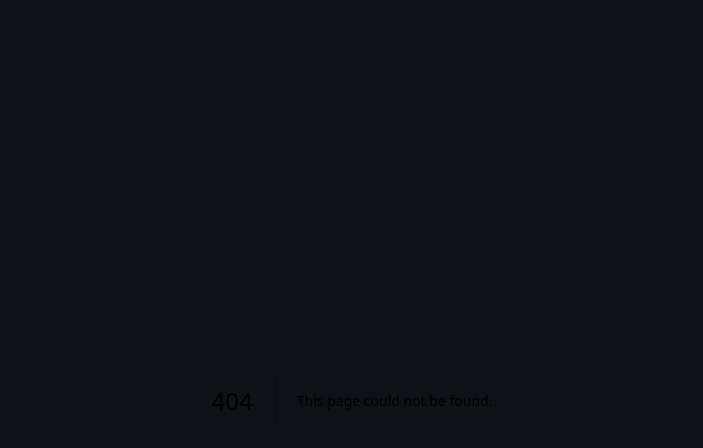
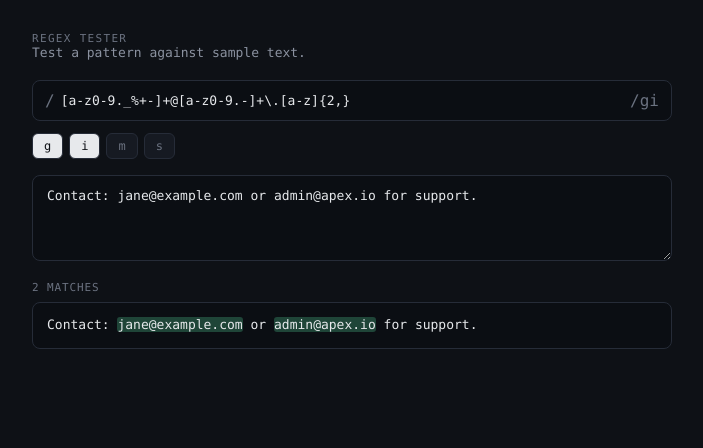
Before and after one commit to hvriza39-rgb/Tools, a Next.js app: page /regex-tester in a window 1280 px wide. Before the commit this address had no page. Shown: the top 448 px of the page, without its empty margins (288-991 px from the left). Built offline with nearby package versions, Linux system fonts and the light colour scheme.

Commit message:
Create page.jsx

```diff
--- /dev/null
+++ b/src/app/regex-tester/page.jsx
@@ -0,0 +1,164 @@
+"use client";
+
+import React, { useState, useMemo } from "react";
+
+const COLORS = {
+  bg: "#0E1116",
+  card: "#161A22",
+  border: "#262C38",
+  ink: "#E7E9EC",
+  sub: "#8B92A0",
+  faint: "#6B7280",
+  green: "#5EE6A8",
+  red: "#F26D6D",
+  highlight: "rgba(94,230,168,0.25)",
+};
+
+const inputStyle = {
+  width: "100%",
+  background: "#0B0E13",
+  border: `1px solid ${COLORS.border}`,
+  borderRadius: 8,
+  padding: "12px 14px",
+  color: COLORS.ink,
+  fontFamily: "'JetBrains Mono', 'SF Mono', Menlo, Consolas, monospace",
+  fontSize: 13,
+  outline: "none",
+  boxSizing: "border-box",
+};
+
+export default function Page() {
+  const [pattern, setPattern] = useState("[a-z0-9._%+-]+@[a-z0-9.-]+\\.[a-z]{2,}");
+  const [flags, setFlags] = useState("gi");
+  const [text, setText] = useState("Contact: jane@example.com or admin@apex.io for support.");
+
+  const { regex, error } = useMemo(() => {
+    try {
+      return { regex: new RegExp(pattern, flags), error: null };
+    } catch (e) {
+      return { regex: null, error: e.message };
+    }
+  }, [pattern, flags]);
+
+  const { segments, matches } = useMemo(() => {
+    if (!regex || !text) return { segments: [{ text, match: false }], matches: [] };
+    const allMatches = [];
+    let lastIndex = 0;
+    const segs = [];
+    const re = new RegExp(regex.source, regex.flags.includes("g") ? regex.flags : regex.flags + "g");
+    let m;
+    let guard = 0;
+    while ((m = re.exec(text)) !== null && guard < 1000) {
+      guard++;
+      if (m.index > lastIndex) segs.push({ text: text.slice(lastIndex, m.index), match: false });
+      segs.push({ text: m[0], match: true });
+      allMatches.push(m);
+      lastIndex = m.index + m[0].length;
+      if (m[0].length === 0) re.lastIndex++;
+    }
+    if (lastIndex < text.length) segs.push({ text: text.slice(lastIndex), match: false });
+    return { segments: segs, matches: allMatches };
+  }, [regex, text]);
+
+  function toggleFlag(f) {
+    setFlags((prev) => (prev.includes(f) ? prev.replace(f, "") : prev + f));
+  }
+
+  return (
+    <main
+      style={{
+        minHeight: "100vh",
+        background: COLORS.bg,
+        color: COLORS.ink,
+        fontFamily: "'JetBrains Mono', 'SF Mono', Menlo, Consolas, monospace",
+        padding: "32px 16px",
+        boxSizing: "border-box",
+      }}
+    >
+      <div style={{ maxWidth: 640, margin: "0 auto" }}>
+        <div style={{ fontSize: 11, letterSpacing: "0.12em", color: COLORS.faint, textTransform: "uppercase" }}>
+          Regex Tester
+        </div>
+        <div style={{ fontSize: 13, color: COLORS.sub, marginBottom: 20 }}>
+          Test a pattern against sample text.
+        </div>
+
+        <div style={{ display: "flex", gap: 8, marginBottom: 12 }}>
+          <div style={{ flex: 1, display: "flex", alignItems: "center", background: "#0B0E13", border: `1px solid ${COLORS.border}`, borderRadius: 8, padding: "0 12px" }}>
+            <span style={{ color: COLORS.faint }}>/</span>
+            <input
+              value={pattern}
+              onChange={(e) => setPattern(e.target.value)}
+              spellCheck={false}
+              style={{ flex: 1, background: "none", border: "none", outline: "none", color: COLORS.ink, fontFamily: "inherit", fontSize: 13, padding: "12px 6px" }}
+            />
+            <span style={{ color: COLORS.faint }}>/{flags}</span>
+          </div>
+        </div>
+
+        <div style={{ display: "flex", gap: 6, marginBottom: 16 }}>
+          {["g", "i", "m", "s"].map((f) => (
+            <button
+              key={f}
+              onClick={() => toggleFlag(f)}
+              style={{
+                background: flags.includes(f) ? COLORS.ink : COLORS.card,
+                color: flags.includes(f) ? COLORS.bg : COLORS.faint,
+                border: `1px solid ${COLORS.border}`,
+                borderRadius: 6,
+                padding: "5px 11px",
+                fontSize: 12,
+                cursor: "pointer",
+                fontFamily: "inherit",
+              }}
+            >
+              {f}
+            </button>
+          ))}
+        </div>
+
+        {error && (
+          <div style={{ marginBottom: 12, padding: "10px 14px", borderRadius: 8, background: "rgba(242,109,109,0.08)", border: "1px solid rgba(242,109,109,0.3)", color: COLORS.red, fontSize: 12 }}>
+            {error}
+          </div>
+        )}
+
+        <textarea
+          value={text}
+          onChange={(e) => setText(e.target.value)}
+          rows={4}
+          spellCheck={false}
+          style={{ ...inputStyle, marginBottom: 16, resize: "vertical" }}
+        />
+
+        <div style={{ fontSize: 11, color: COLORS.faint, marginBottom: 8, textTransform: "uppercase", letterSpacing: "0.08em" }}>
+          {matches.length} match{matches.length === 1 ? "" : "es"}
+        </div>
+        <div style={{ ...inputStyle, lineHeight: 1.6, whiteSpace: "pre-wrap" }}>
+          {segments.map((s, i) =>
+            s.match ? (
+              <span key={i} style={{ background: COLORS.highlight, borderRadius: 3 }}>
+                {s.text}
+              </span>
+            ) : (
+              <span key={i}>{s.text}</span>
+            )
+          )}
+        </div>
+
+        {matches.length > 0 && matches[0].length > 1 && (
+          <div style={{ marginTop: 16 }}>
+            <div style={{ fontSize: 11, color: COLORS.faint, marginBottom: 8, textTransform: "uppercase", letterSpacing: "0.08em" }}>
+              Groups (first match)
+            </div>
+            {matches[0].slice(1).map((g, i) => (
+              <div key={i} style={{ fontSize: 12, color: COLORS.sub, marginBottom: 4 }}>
+                ${i + 1}: {g ?? <span style={{ color: COLORS.faint }}>undefined</span>}
+              </div>
+            ))}
+          </div>
+        )}
+      </div>
+    </main>
+  );
+}
```
